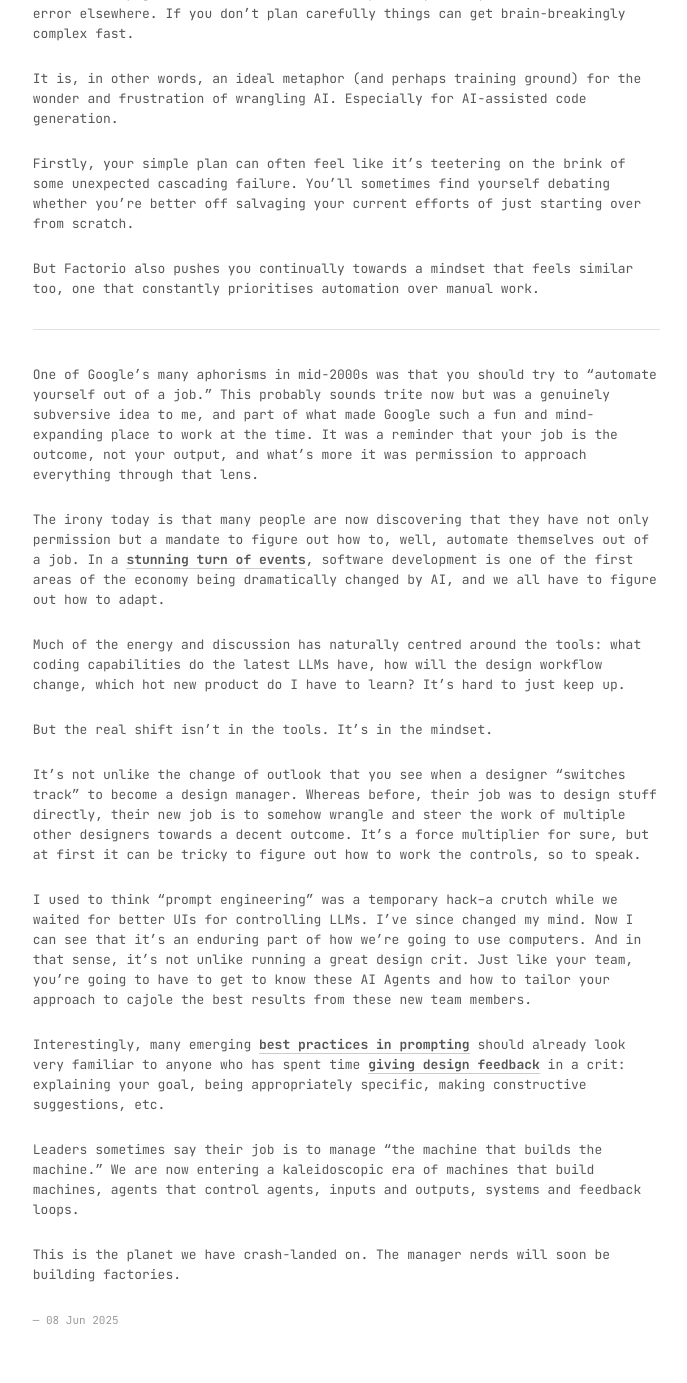
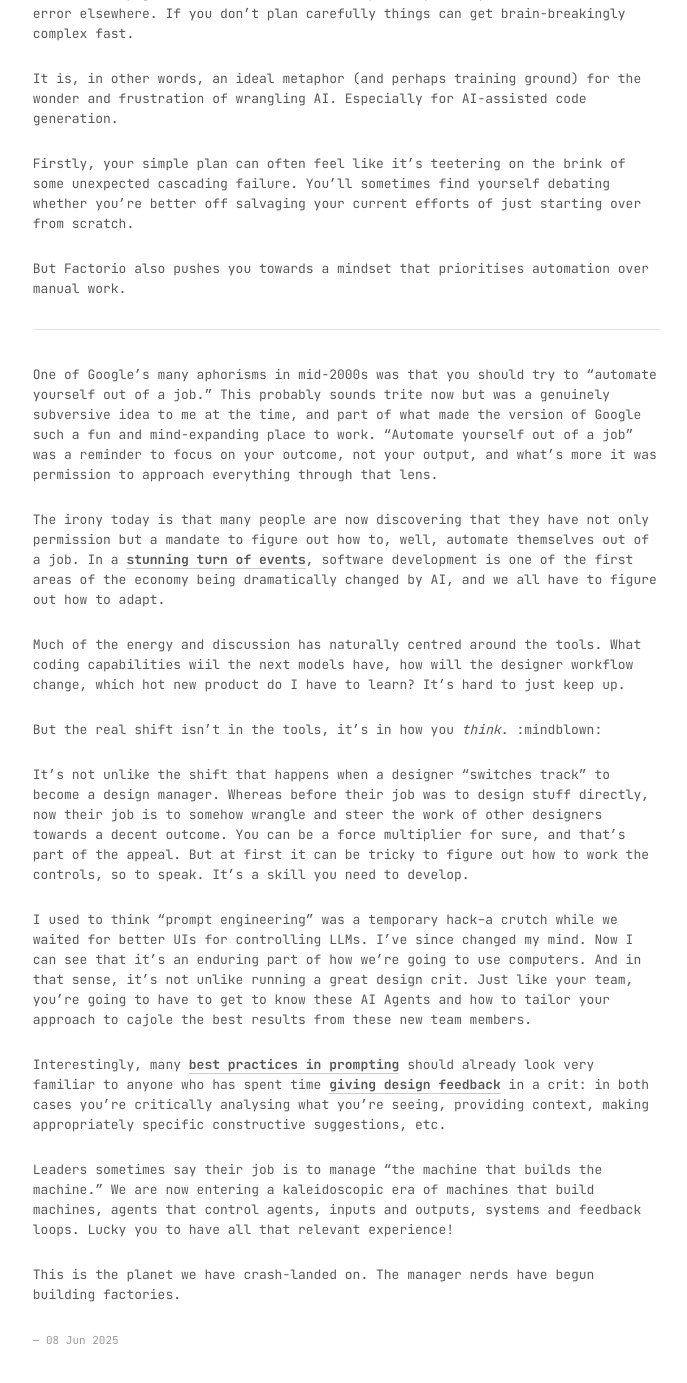
Before and after one commit to thoughtwax/thoughtwax.github.io, a Jekyll site: the page built from _posts/2025-06-08-factorio.markdown, in a window 1280 px wide and 1400 px high, scrolled down 1848 px. Shown: the top 1383 px of the window, without its empty margins (460-1147 px from the left). Built offline with Jekyll 4.4.1, drawn with Linux system fonts in a browser that asks for light colours; some web fonts are replaced; some of the changed text lies outside the part shown.

Commit message:
Update blog post: Automate Yourself Out of a Factory Job

```diff
--- a/_posts/2025-06-08-factorio.markdown
+++ b/_posts/2025-06-08-factorio.markdown
@@ -16,7 +16,7 @@ Anthropic co-founder [Jack Clark on Tyler Cowen's podcast](https://conversations
 
 I haven't played _lots_ of Factorio, but I've played a little! Not sufficient to become the next Collison or Gates. But comfortably enough to opine about it on my blog.
 
-A brief explainer. [Factorio](https://www.factorio.com/) is best described as an automation simulator meets survival strategy game. You're a little guy who has crash landed on a planet, and you have to build machines that in turn build more complex machines, until you can eventually build a rocket and fly home. You're basically trying to speedrun the bootstrapping industrial production. Think _The Martian_, but instead of growing potatoes, you’re growing an entire technology tree until you get to interplanetary travel.
+A brief explainer. [Factorio](https://www.factorio.com/) is best described as an automation simulator meets survival strategy game. You're a little guy who has crash landed on a planet, and you have to build machines that in turn build more complex machines, until you can eventually build a rocket and fly home. You're basically trying to speedrun the bootstrapping of industrial production. Think _The Martian_, but instead of growing potatoes, you’re growing an entire technology tree until you get to interplanetary travel.
 
 This requires a lot of resource-gathering. However unlike games like Minecraft, the only reasonable way to do that is to automate absolutely everything by constructing increasingly complex production lines.
 
@@ -33,24 +33,24 @@ It is, in other words, an ideal metaphor (and perhaps training ground) for the w
 
 Firstly, your simple plan can often feel like it's teetering on the brink of some unexpected cascading failure. You'll sometimes find yourself debating whether you're better off salvaging your current efforts of just starting over from scratch.
 
-But Factorio also pushes you continually towards a mindset that feels similar too, one that constantly prioritises automation over manual work.
+But Factorio also pushes you towards a mindset that prioritises automation over manual work.
 
 ---
 
-One of Google's many aphorisms in mid-2000s was that you should try to "automate yourself out of a job." This probably sounds trite now but was a genuinely subversive idea to me, and part of what made Google such a fun and mind-expanding place to work at the time. It was a reminder that your job is the outcome, not your output, and what's more it was permission to approach everything through that lens.
+One of Google's many aphorisms in mid-2000s was that you should try to "automate yourself out of a job." This probably sounds trite now but was a genuinely subversive idea to me at the time, and part of what made the version of Google such a fun and mind-expanding place to work. "Automate yourself out of a job" was a reminder to focus on your outcome, not your output, and what's more it was permission to approach everything through that lens.
 
 The irony today is that many people are now discovering that they have not only permission but a mandate to figure out how to, well, automate themselves out of a job. In a [stunning turn of events](https://knowyourmeme.com/memes/leopards-eating-peoples-faces-party), software development is one of the first areas of the economy being dramatically changed by AI, and we all have to figure out how to adapt.
 
-Much of the energy and discussion has naturally centred around the tools: what coding capabilities do the latest LLMs have, how will the design workflow change, which hot new product do I have to learn? It's hard to just keep up.
+Much of the energy and discussion has naturally centred around the tools. What coding capabilities wiil the next models have, how will the designer workflow change, which hot new product do I have to learn? It's hard to just keep up.
 
-But the real shift isn’t in the tools. It’s in the mindset.
+But the real shift isn’t in the tools, it’s in how you _think_. :mindblown:
 
-It's not unlike the change of outlook that you see when a designer "switches track" to become a design manager. Whereas before, their job was to design stuff directly, their new job is to somehow wrangle and steer the work of multiple other designers towards a decent outcome. It's a force multiplier for sure, but at first it can be tricky to figure out how to work the controls, so to speak.
+It's not unlike the shift that happens when a designer "switches track" to become a design manager. Whereas before their job was to design stuff directly, now their job is to somehow wrangle and steer the work of other designers towards a decent outcome. You can be a force multiplier for sure, and that's part of the appeal. But at first it can be tricky to figure out how to work the controls, so to speak. It's a skill you need to develop.
 
 I used to think “prompt engineering” was a temporary hack--a crutch while we waited for better UIs for controlling LLMs. I’ve since changed my mind. Now I can see that it's an enduring part of how we're going to use computers. And in that sense, it's not unlike running a great design crit. Just like your team, you're going to have to get to know these AI Agents and how to tailor your approach to cajole the best results from these new team members.
 
-Interestingly, many emerging [best practices in prompting](https://x.com/daniel_mac8/status/1878283032215408886) should already look very familiar to anyone who has spent time [giving design feedback](https://mikeindustries.com/blog/archive/2017/06/how-to-give-helpful-product-design-feedback) in a crit: explaining your goal, being appropriately specific, making constructive suggestions, etc.
+Interestingly, many [best practices in prompting](https://x.com/daniel_mac8/status/1878283032215408886) should already look very familiar to anyone who has spent time [giving design feedback](https://mikeindustries.com/blog/archive/2017/06/how-to-give-helpful-product-design-feedback) in a crit: in both cases you're critically analysing what you're seeing, providing context, making appropriately specific constructive suggestions, etc.
 
-Leaders sometimes say their job is to manage "the machine that builds the machine." We are now entering a kaleidoscopic era of machines that build machines, agents that control agents, inputs and outputs, systems and feedback loops.
+Leaders sometimes say their job is to manage "the machine that builds the machine." We are now entering a kaleidoscopic era of machines that build machines, agents that control agents, inputs and outputs, systems and feedback loops. Lucky you to have all that relevant experience!
 
-This is the planet we have crash-landed on. The manager nerds will soon be building factories.
+This is the planet we have crash-landed on. The manager nerds have begun building factories.
```
